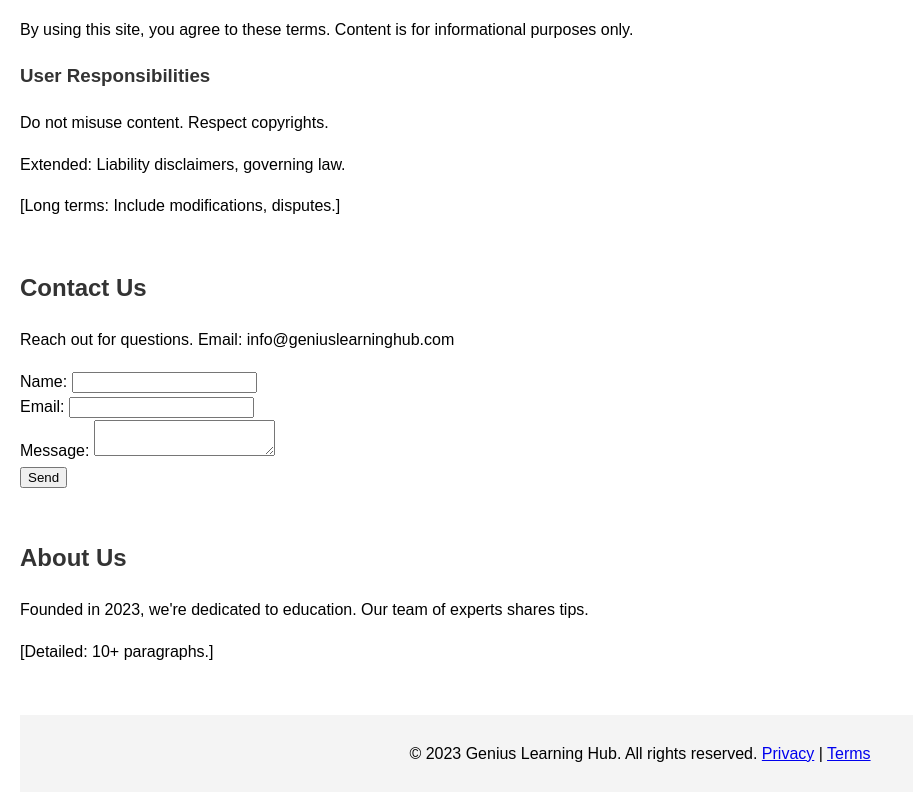
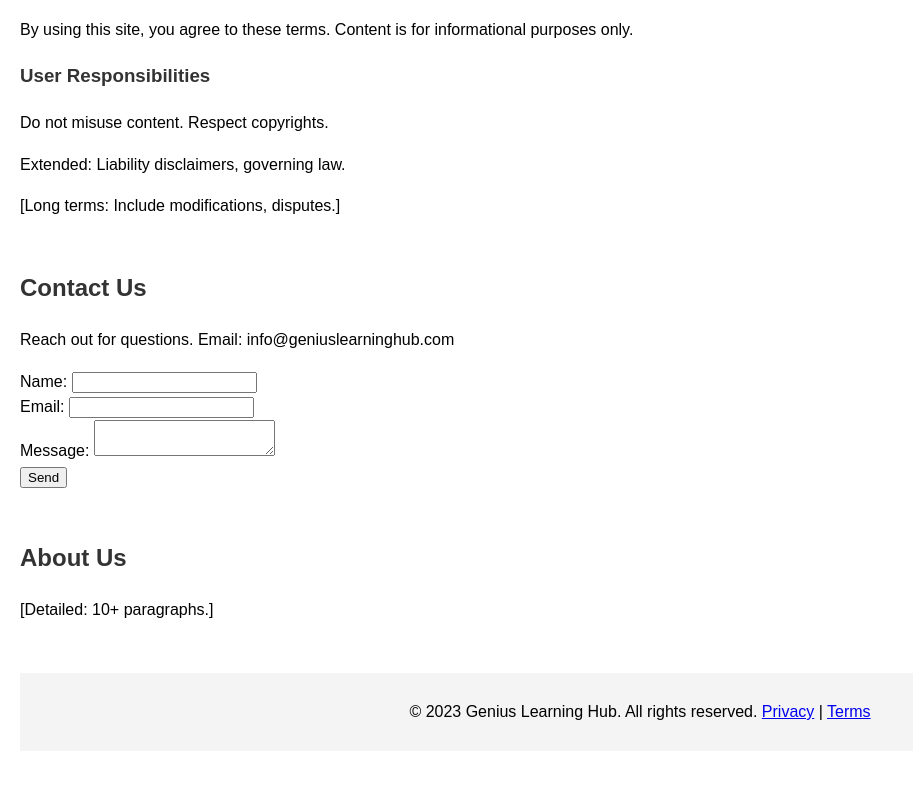
Before and after one commit to jennyrizza135-cmd/STUDY-AND-LEARN-MORE, a plain HTML site: page -code-94SFQU7Q.html in a window 1280 px wide. Shown: the part 7611-8411 px from the top of the page, without its empty margins (0-913 px from the left). After the commit the page ends 8382 px from the top, so only its background shows below. Drawn offline with Linux system fonts and the light colour scheme.

Commit message:
-code-9CV4SFQU7Q.html to -code-94SFQU7Q.html

```diff
--- a/blackbox-output-code-9CV4SFQU7Q.html
+++ b/-code-94SFQU7Q.html
@@ -1,6 +1,7 @@
 <!DOCTYPE html>
 <html lang="en">
 <head>
+
     <meta charset="UTF-8">
     <meta name="viewport" content="width=device-width, initial-scale=1.0">
     <title>Genius Learning Hub: Tips for Success, Leadership, and Achievement</title>
@@ -201,7 +202,7 @@
 
     <section id="about">
         <h2>About Us</h2>
-        <p>Founded in 2023, we're dedicated to education. Our team of experts shares tips.</p>
+
 
         <!-- Expand with team bios, mission. -->
         <p>[Detailed: 10+ paragraphs.]</p>
```
